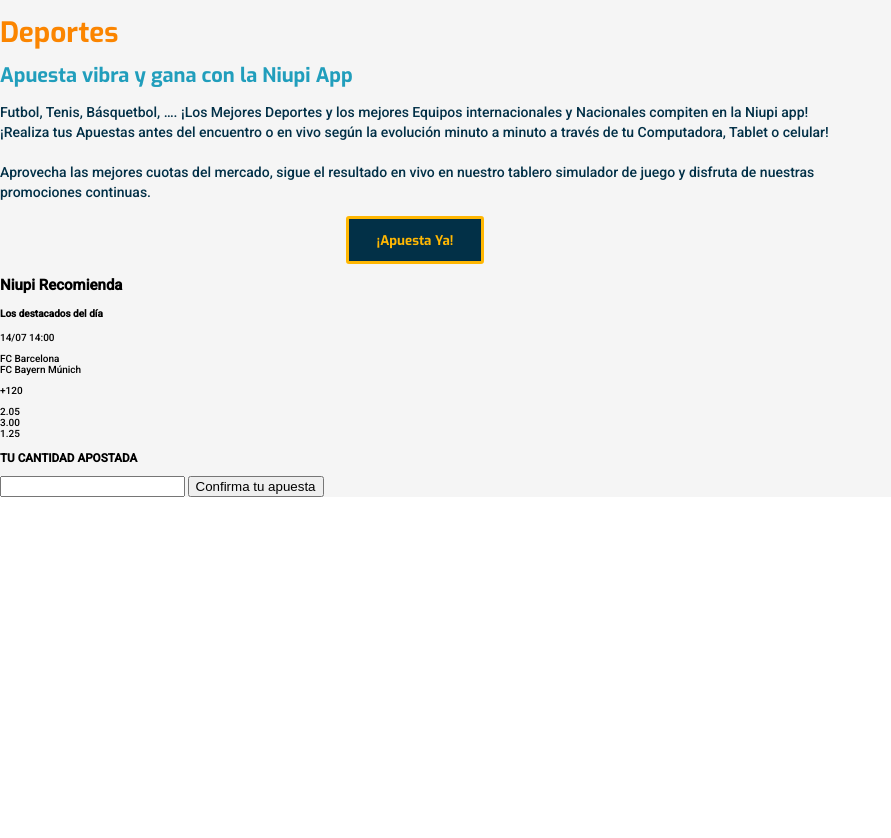
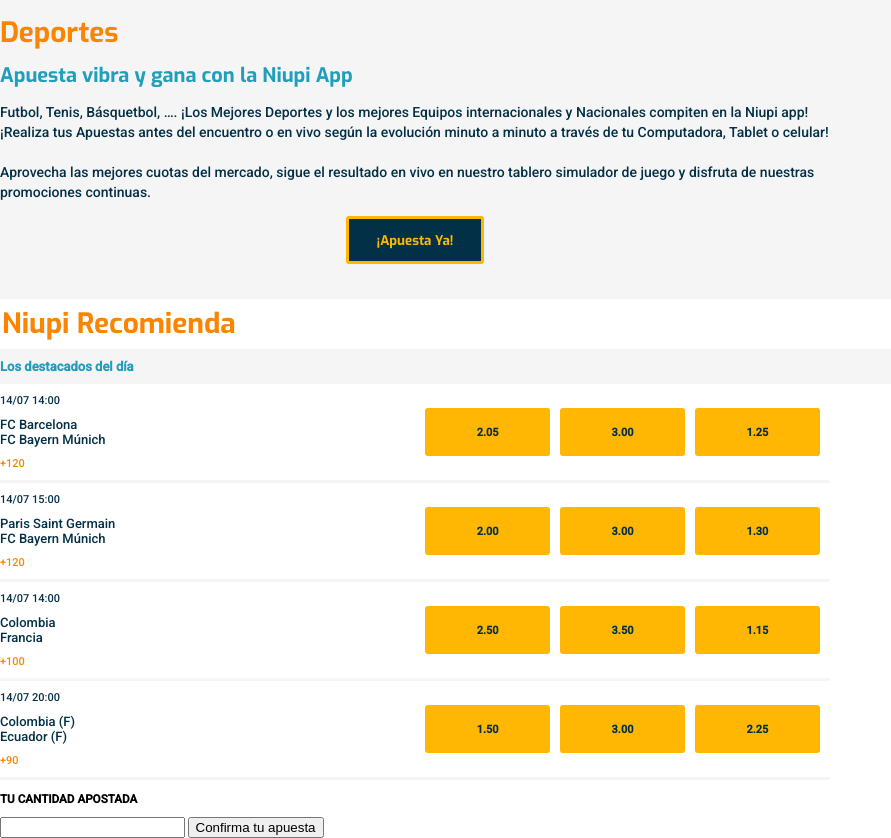
Before and after one commit to Kamiilo11/clonePage, a plain HTML site: page index.html in a window 1280 px wide. Shown: the part 712-1550 px from the top of the page, without its empty margins (0-891 px from the left). Before the commit the page ends 1209 px from the top, so only its background shows below. Drawn offline with Linux system fonts and the light colour scheme.

Commit message:
Se agregan estilos a las secciones de titulo y cards de recomendacion solo falta seccion de total de apuesta

```diff
--- a/index.html
+++ b/index.html
@@ -73,11 +73,48 @@
                 <p>+120</p>
                 </div>
                 <div class="main-recomended-bets__card-odds">
-                    <div>2.05</div>
-                    <div>3.00</div>
-                    <div>1.25</div>
+                    <div><p>2.05</p></div>
+                    <div><p>3.00</p></div>
+                    <div><p>1.25</p></div>
                 </div>
             </article>
+            <article class="main-recomended-bets__card">
+                <div class="main-recomended-bets__card-text">
+                <p>14/07 15:00</p>
+                <p>Paris Saint Germain<br>FC Bayern Múnich</p>
+                <p>+120</p>
+                </div>
+                <div class="main-recomended-bets__card-odds">
+                    <div><p>2.00</p></div>
+                    <div><p>3.00</p></div>
+                    <div><p>1.30</p></div>
+                </div>
+            </article>
+            <article class="main-recomended-bets__card">
+                <div class="main-recomended-bets__card-text">
+                <p>14/07 14:00</p>
+                <p>Colombia<br>Francia</p>
+                <p>+100</p>
+                </div>
+                <div class="main-recomended-bets__card-odds">
+                    <div><p>2.50</p></div>
+                    <div><p>3.50</p></div>
+                    <div><p>1.15</p></div>
+                </div>
+            </article>
+            <article class="main-recomended-bets__card">
+                <div class="main-recomended-bets__card-text">
+                <p>14/07 20:00</p>
+                <p>Colombia (F)<br>Ecuador (F)</p>
+                <p>+90</p>
+                </div>
+                <div class="main-recomended-bets__card-odds">
+                    <div><p>1.50</p></div>
+                    <div><p>3.00</p></div>
+                    <div><p>2.25</p></div>
+                </div>
+            </article>
+
             <section class="main-recomended-bets__confirm-bet">
                 <div class="main-recomended-bets__confirm-bet-container">
                     <h3>TU CANTIDAD APOSTADA</h3>
--- a/style.css
+++ b/style.css
@@ -273,3 +273,113 @@ h1 {
 }
 
 /*Seccion de recomendacion*/
+
+.main-recomended-bets {
+    display: flex;
+    flex-direction: column;
+    width: 100%;
+    height: auto;
+    background-color: white;
+    margin-top: 35px;
+}
+
+.main-recomended-bets__title {
+    font-size: 2.8rem;
+    line-height: 3rem;
+    font-family: "Exo", sans-serif;
+    color: var(--tangerine-orange);
+    margin: 10px 0 0;
+    padding-left: 2px;
+}
+
+.main-recomended-bets__subtitle {
+    font-size: 1.3rem;
+    line-height: 1.5rem;
+    color: var(--ocean-blue);
+    margin: 10px 0 0;
+    padding: 10px 0;
+    background-color: var(--fondo);
+}
+
+/*Apuestas recomendadas*/
+
+.main-recomended-bets__card {
+    display: flex;
+    justify-content: space-between;
+    width: 100%;
+    max-width: 830px;
+    height: auto;
+    border-bottom: 3px solid var(--fondo);
+}
+
+.main-recomended-bets__card-text p:nth-child(1) {
+    font-size: 1.1rem;
+    color: var(--dark-blue);
+    margin: 10px 0;
+}
+
+.main-recomended-bets__card-text p:nth-child(2) {
+    font-size: 1.3rem;
+    color: var(--dark-blue);
+    margin: 10px 0;
+}
+
+.main-recomended-bets__card-text p:nth-child(3) {
+    font-size: 1.1rem;
+    color: var(--tangerine-orange);
+    margin: 10px 0;
+}
+
+.main-recomended-bets__card-odds {
+    width: 50%;
+    display: flex;
+    justify-content: space-evenly;
+}
+
+.main-recomended-bets__card-odds div:nth-child(1) {
+    background-color: var(--dessert-yellow);
+    width: 30%;
+    height: 50%;
+    align-self: center;
+    border-radius: 3px;
+    display: flex;
+}
+
+.main-recomended-bets__card-odds div:nth-child(1) p {
+    margin: auto;
+    font-size: 1.1rem;
+    font-weight: bold;
+    color: var(--dark-blue);
+}
+
+.main-recomended-bets__card-odds div:nth-child(2) {
+    background-color: var(--dessert-yellow);
+    width: 30%;
+    height: 50%;
+    align-self: center;
+    border-radius: 3px;
+    display: flex;
+}
+
+.main-recomended-bets__card-odds div:nth-child(2) p {
+    margin: auto;
+    font-size: 1.1rem;
+    font-weight: bold;
+    color: var(--dark-blue);
+}
+
+.main-recomended-bets__card-odds div:nth-child(3) {
+    background-color: var(--dessert-yellow);
+    width: 30%;
+    height: 50%;
+    align-self: center;
+    border-radius: 3px;
+    display: flex;
+}
+
+.main-recomended-bets__card-odds div:nth-child(3) p {
+    margin: auto;
+    font-size: 1.1rem;
+    font-weight: bold;
+    color: var(--dark-blue);
+}
```
